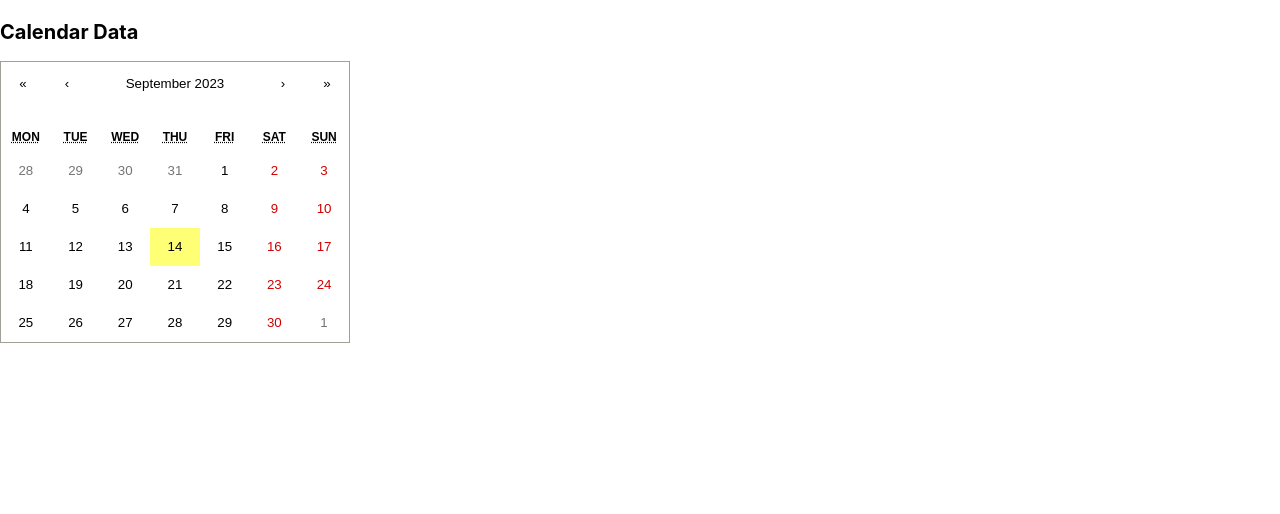
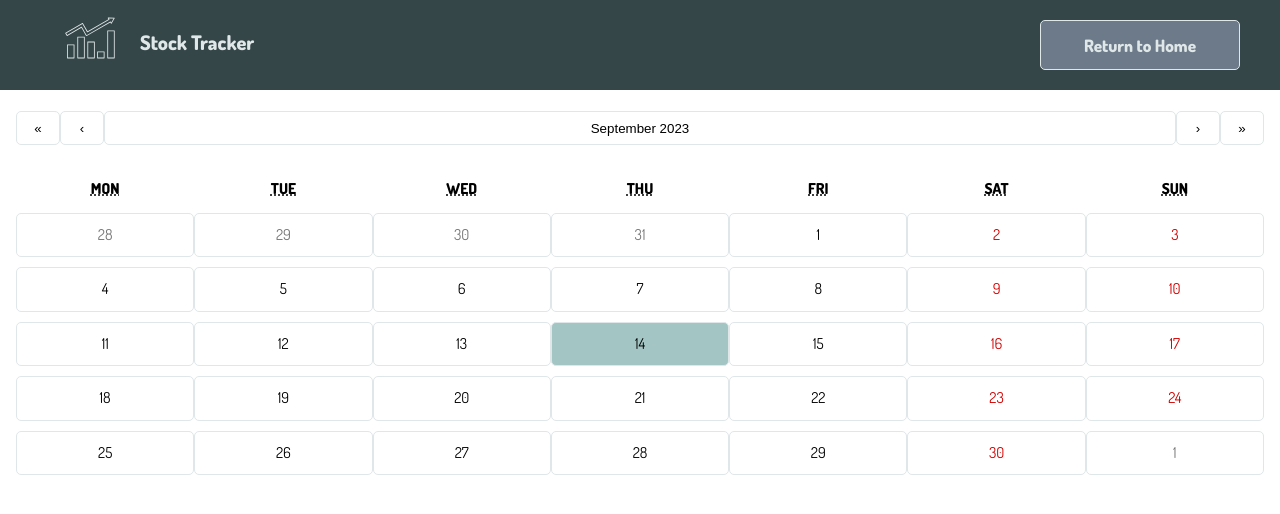
Before and after one commit to IoanCirja/Pentalog_Project, a React (Create React App) app in the folder stock-app/: page /calendar in a window 1280 px wide. Shown: the top 514 px of the page. Built offline with nearby package versions, Linux system fonts and the light colour scheme; no server answers.

Commit message:
calendar but make it look better - no url click

```diff
--- a/stock-app/src/Calendar.css
+++ b/stock-app/src/Calendar.css
@@ -0,0 +1,90 @@
+:root {
+    --blue-1: #354649;
+    --blue-2: #6C7A89;
+    --blue-3: #A3C6C4;
+    --blue-4: #E0E7E9;
+
+ }
+
+@import url("https://fonts.googleapis.com/css2?family=Dosis&display=swap");
+@import url("https://fonts.googleapis.com/css2?family=Dosis:wght@400;600&display=swap");
+@import url("https://fonts.googleapis.com/css2?family=Dosis:wght@400;600;800&display=swap");
+.react-calendar {
+    width: auto;
+    font-size: 20px;
+    font-family: "Dosis", sans-serif;
+    margin: 1rem;
+}
+
+.react-calendar, .react-calendar__tile {
+    border: none;
+    font-family: "Dosis", sans-serif;
+}
+.react-calendar__tile--hasActive{
+    background: var(--blue-3);
+}
+
+.event-tile {
+    font-size: 15px;
+  }
+  .react-calendar__tile {
+    font-size: 15px;
+  }
+
+  .react-calendar__month-view__days__day {
+    font-size: 15px;
+  }
+  .react-calendar__month-view__days__day:hover, .react-calendar__month-view__days__day:enabled:focus {
+    background: var(--blue-3) ;
+  }
+  .react-calendar__tile--now, .react-calendar__tile--now:enabled:hover, .react-calendar__tile--now:enabled:focus {
+    background: var(--blue-3) ;
+  }
+
+.event-tile {
+    font-size: 15px;
+  }
+
+
+  .tooltip {
+    position: fixed;
+    top: 50%;
+    left: 50%;
+    transform: translate(-50%, -50%);
+    background-color:var(--blue-3);
+    color: var(--blue-1);
+    padding: 10px;
+    border-radius: 5px;
+    z-index: 1000;
+    font-family: "Dosis", sans-serif;
+    font-size: 18px;
+
+  }
+.tooltip a {
+    font-size: 18px;
+    color: var(--blue-1);
+    font-weight: normal;
+}
+
+#url{
+    margin-top: 15px;
+}
+
+.has-event {
+    background-color: var(--blue-4);
+  }
+.has-event:hover {
+    background-color: var(--blue-3);
+  }
+
+.react-calendar button{
+    margin: 5px 0px;
+    border: 1px solid var(--blue-4);
+    border-radius: 5px;
+}
+
+.react-calendar button:hover{
+    background-color: var(--blue-3);
+    color: var(--blue-1);
+    border: 1px solid var(--blue-3);
+}
--- a/stock-app/src/Calendar.js
+++ b/stock-app/src/Calendar.js
@@ -1,11 +1,15 @@
+
 import React, { useState, useEffect } from "react";
 import axios from "axios";
 import Calendar from 'react-calendar';
 import 'react-calendar/dist/Calendar.css';
+import { Link } from "react-router-dom";
+import "./Calendar.css";
 
-function CustomCalendar() {
+function CalendarComponent() {
   const [calendarData, setCalendarData] = useState([]);
   const [loading, setLoading] = useState(true);
+  const [tooltipContent, setTooltipContent] = useState(null);
 
   useEffect(() => {
     const apiKey = process.env.REACT_APP_FINHUB_API_KEY;
@@ -28,7 +32,18 @@ function CustomCalendar() {
 
   return (
     <div>
-      <h2>Calendar Data</h2>
+      <div className="header">
+        <div className="left">
+          <img src="/stock-logo.svg" alt="Stock Tracker Logo" />
+          <h1>Stock Tracker</h1>
+        </div>
+        <button className="scroll-to-top-button fade-out" id="scroll">↑</button>
+        <div className="right">
+          <Link to="/">
+            <button>Return to Home</button>
+          </Link>
+        </div>
+      </div>
       {loading ? (
         <p>Loading calendar data...</p>
       ) : (
@@ -44,16 +59,36 @@ function CustomCalendar() {
               });
 
               return eventForDate ? (
-                <div style={{ textAlign: 'center' }}>
-                  {eventForDate.eventDescription}
+                <div
+                  className="event-tile"
+                  onMouseEnter={() => setTooltipContent(eventForDate)}
+                  onMouseLeave={() => setTooltipContent(null)}
+                >
+                  FDA Event
                 </div>
               ) : null;
             }}
+            tileClassName={({ date }) => {
+              const eventForDate = calendarData.find(event => {
+                const eventDate = new Date(event.fromDate);
+                return eventDate.getDate() === date.getDate() &&
+                  eventDate.getMonth() === date.getMonth() &&
+                  eventDate.getFullYear() === date.getFullYear();
+              });
+
+              return eventForDate ? 'has-event' : null;
+            }}
           />
+        </div>
+      )}
+      {tooltipContent && (
+        <div className="tooltip" style={{ top: tooltipContent.y, left: tooltipContent.x }}>
+          <div><strong>Event Description:</strong> {tooltipContent.eventDescription}</div>
+          <div id="url"><strong>URL:</strong> <a href={tooltipContent.url} target="_blank" rel="noopener noreferrer">{tooltipContent.url}</a></div>
         </div>
       )}
     </div>
   );
 }
 
-export default CustomCalendar;
+export default CalendarComponent;
```
